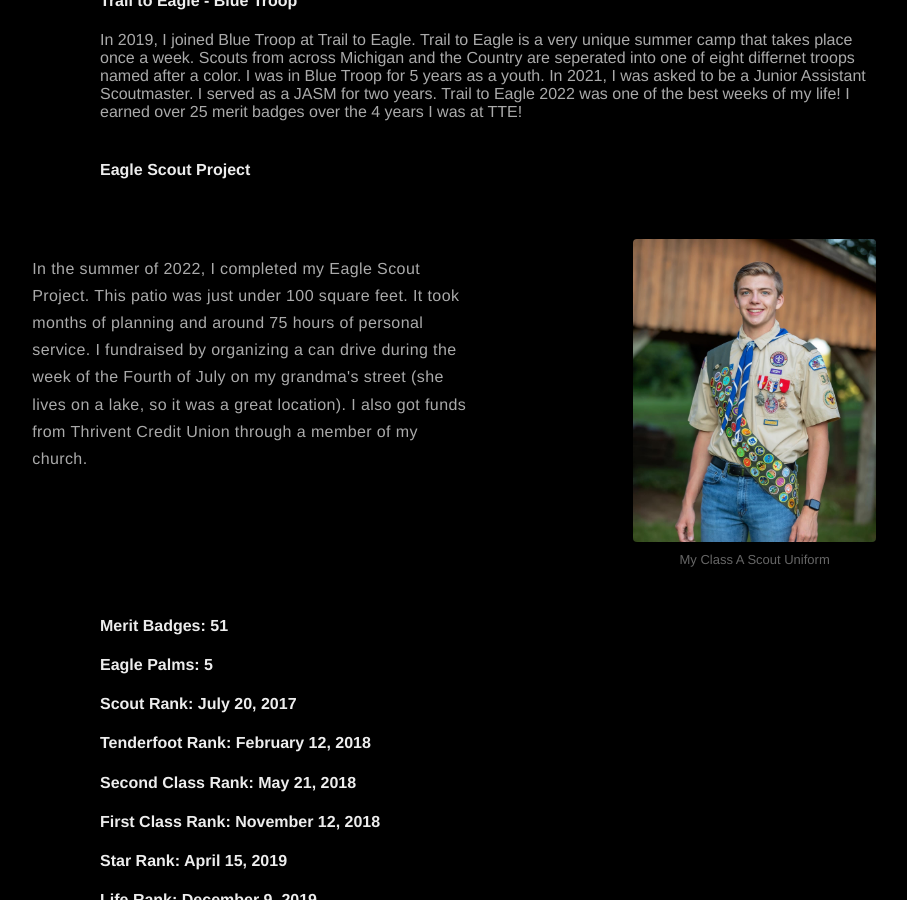
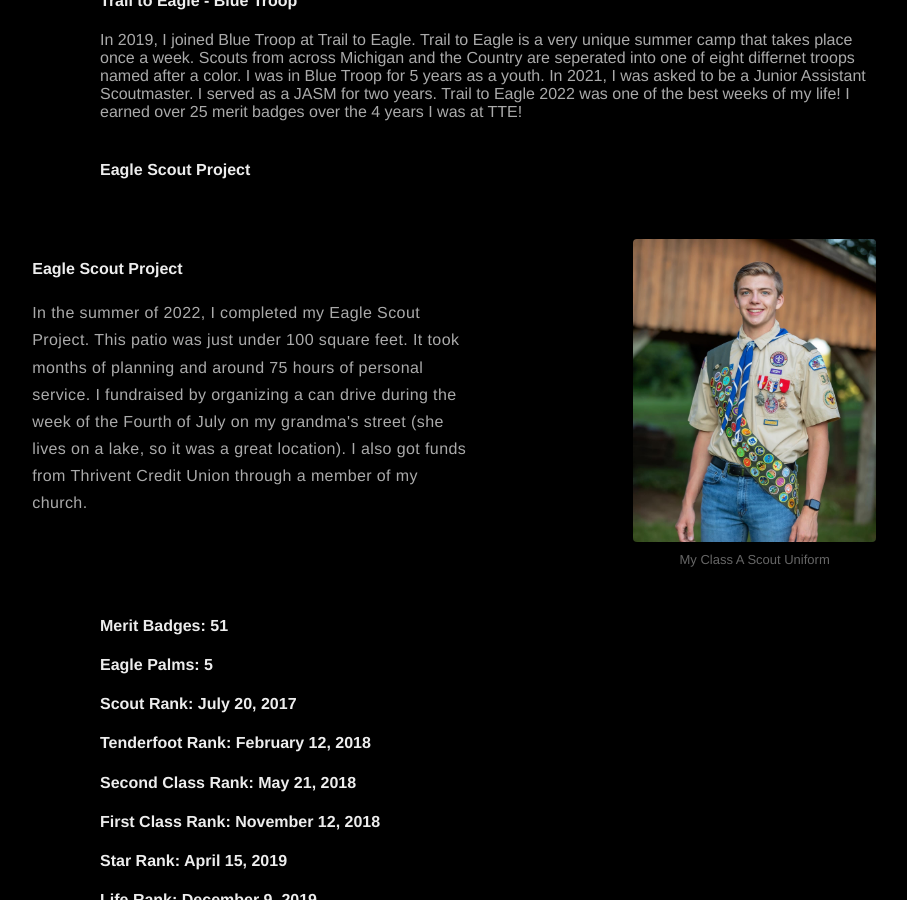
Before and after one commit to JDBurchHuzzah/jdburchhuzzah.github.io, a Jekyll site: the page built from about.md, in a window 1280 px wide and 900 px high, scrolled down 2131 px. Shown: the whole window, without its empty margins (160-1067 px from the left). Built offline with Jekyll 4.4.1, drawn with Linux system fonts in a browser that asks for light colours; nearby versions of some CDN libraries.

Commit message:
Update about.md

```diff
--- a/about.md
+++ b/about.md
@@ -45,7 +45,7 @@
   <h4>Eagle Scout Project</h4>
   <div class="side-by-side">
     <div class="toleft">
-        <div style="margin-left: 50px;"><p>In the summer of 2022, I completed my Eagle Scout Project. This patio was just under 100 square feet. It took months of planning and around 75 hours of personal service. I fundraised by organizing a can drive during the week of the Fourth of July on my grandma's street (she lives on a lake, so it was a great location). I also got funds from Thrivent Credit Union through a member of my church.</p></div>
+        <div style="margin-left: 50px;"><h4>Eagle Scout Project</h4><p>In the summer of 2022, I completed my Eagle Scout Project. This patio was just under 100 square feet. It took months of planning and around 75 hours of personal service. I fundraised by organizing a can drive during the week of the Fourth of July on my grandma's street (she lives on a lake, so it was a great location). I also got funds from Thrivent Credit Union through a member of my church.</p></div>
     </div>
 
     <div class="toright">
```
